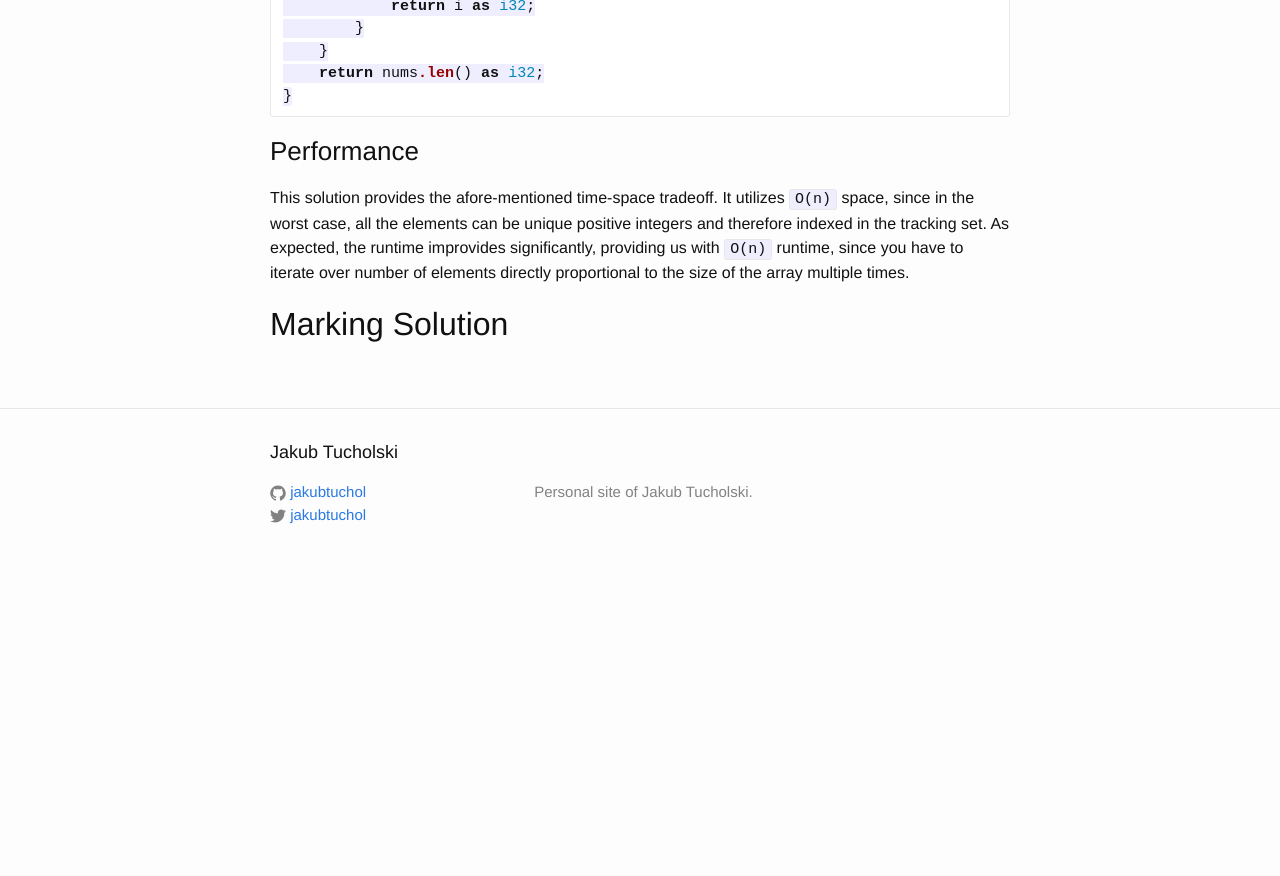
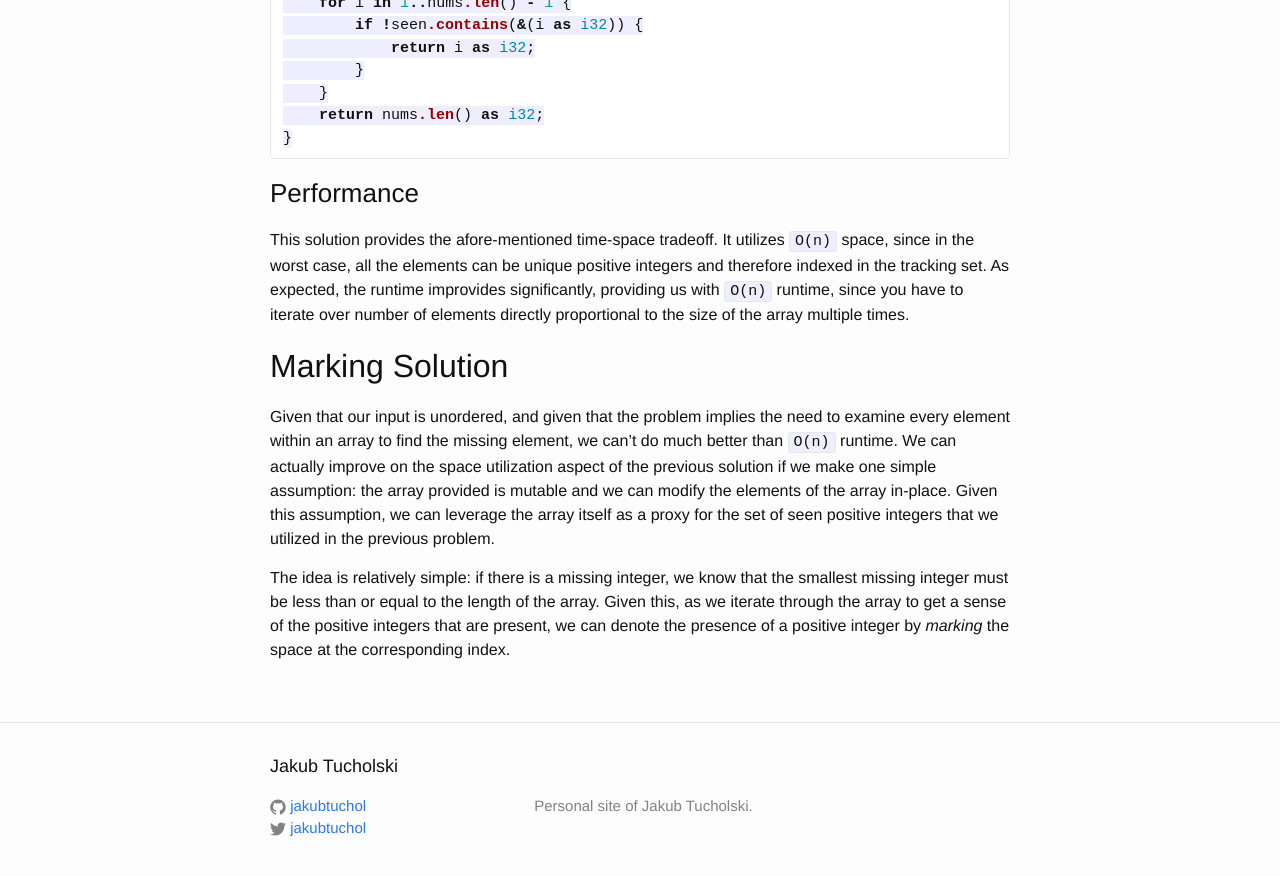
Before and after one commit to jakubtuchol/jakubtuchol.github.io, a Jekyll site: the page built from _posts/2019-02-28-finding-smallest-missing-integer.md, in a window 1280 px wide and 900 px high, scrolled down 2024 px. Shown: the top 876 px of the window. Built offline with Jekyll 4.4.1, drawn with Linux system fonts in a browser that asks for light colours; before the commit the page ends 2610 px from its top, so only the background shows below that; some of the changed text lies outside the part shown.

Commit message:
working on marking solution

```diff
--- a/_posts/2019-02-28-finding-smallest-missing-integer.md
+++ b/_posts/2019-02-28-finding-smallest-missing-integer.md
@@ -85,3 +85,7 @@ fn find_missing_number(nums: &[i32]) -> i32 {
 This solution provides the afore-mentioned time-space tradeoff. It utilizes `O(n)` space, since in the worst case, all the elements can be unique positive integers and therefore indexed in the tracking set. As expected, the runtime improvides significantly, providing us with `O(n)` runtime, since you have to iterate over number of elements directly proportional to the size of the array multiple times.
 
 ## Marking Solution
+
+Given that our input is unordered, and given that the problem implies the need to examine every element within an array to find the missing element, we can't do much better than `O(n)` runtime. We can actually improve on the space utilization aspect of the previous solution if we make one simple assumption: the array provided is mutable and we can modify the elements of the array in-place. Given this assumption, we can leverage the array itself as a proxy for the set of seen positive integers that we utilized in the previous problem.
+
+The idea is relatively simple: if there is a missing integer, we know that the smallest missing integer must be less than or equal to the length of the array. Given this, as we iterate through the array to get a sense of the positive integers that are present, we can denote the presence of a positive integer by *marking* the space at the corresponding index.
```
Also changed, not shown: other parts of _posts/2019-02-28-finding-smallest-missing-integer.md (+1 -1 lines).
